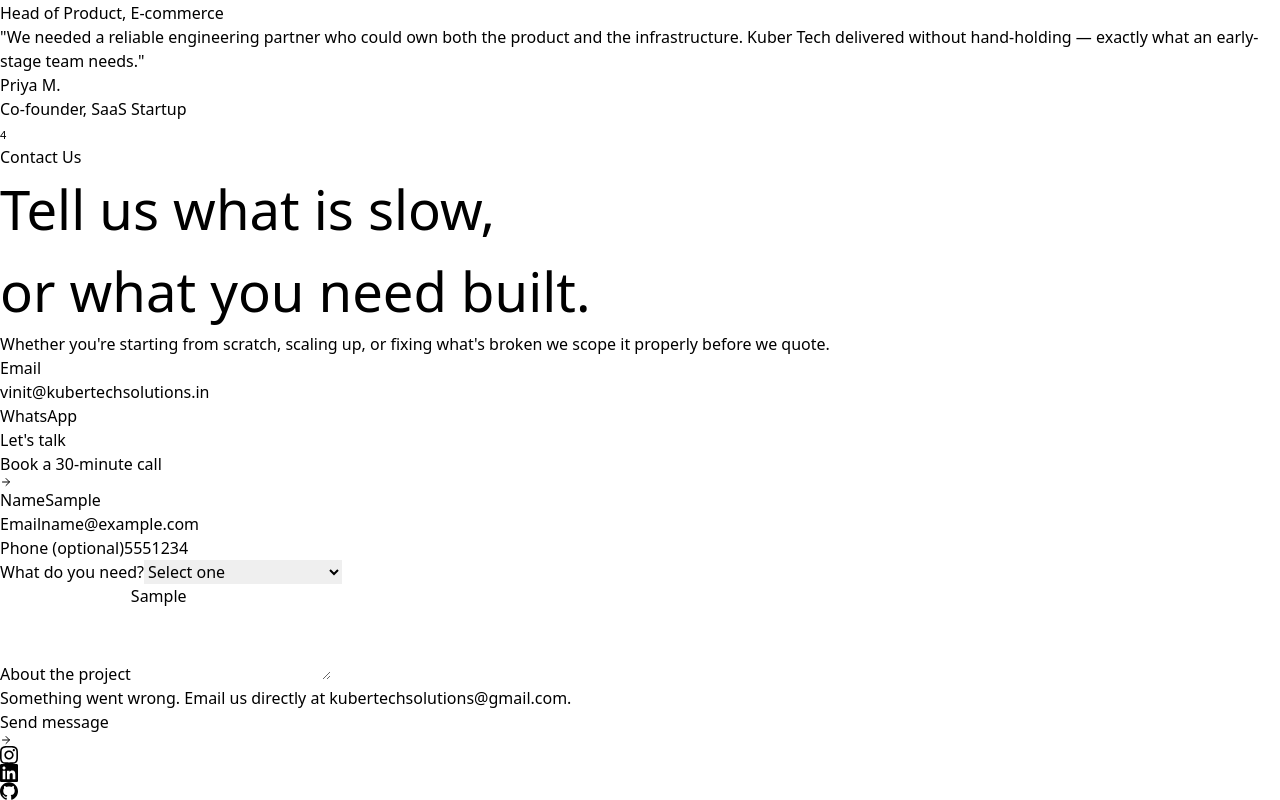
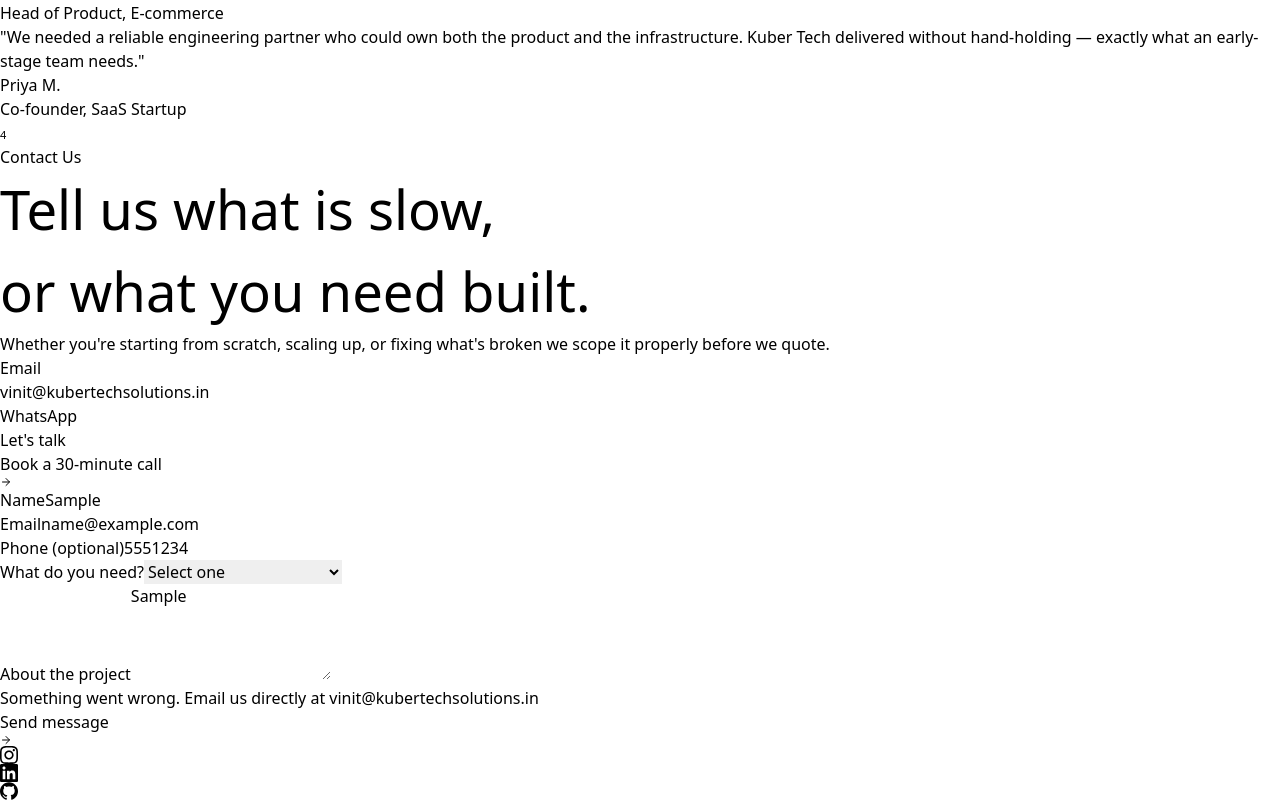
Before and after one commit to thevineet88/kubertech, a React (Vite) app: page / in a window 1280 px wide. Both pictures are taken after typing "Sample", "name@example.com", "5551234", "Sample" into the empty fields and a click on the button "Send message". Shown: the part 8714-9514 px from the top of the page. Built offline with nearby package versions, Linux system fonts and the light colour scheme.

Commit message:
Adds company email on the webiste

```diff
--- a/src/components/ContactSection.tsx
+++ b/src/components/ContactSection.tsx
@@ -239,7 +239,7 @@
                 {state === "error" && (
                   <p className="text-[13px] text-red-400">
                     Something went wrong. Email us directly at
-                    kubertechsolutions@gmail.com.
+                    vinit@kubertechsolutions.in
                   </p>
                 )}
 
```
